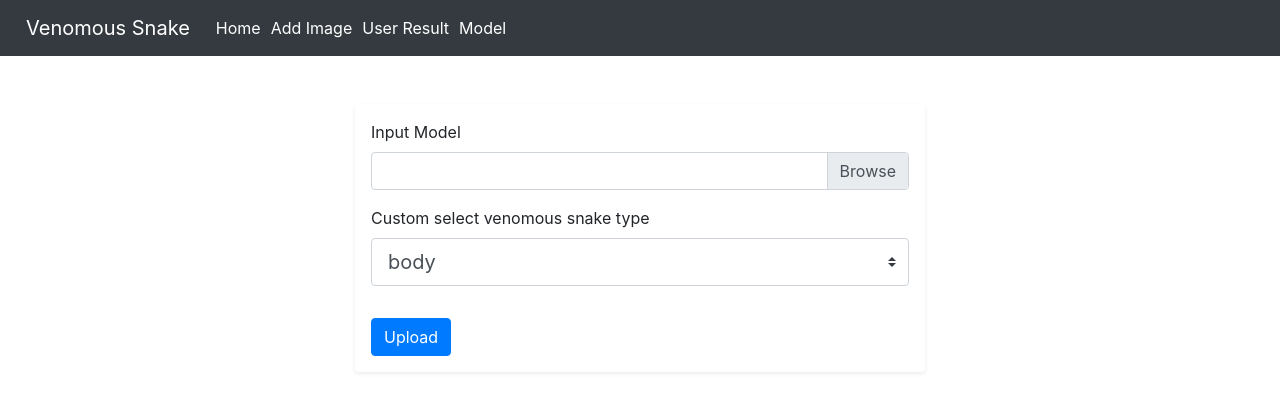
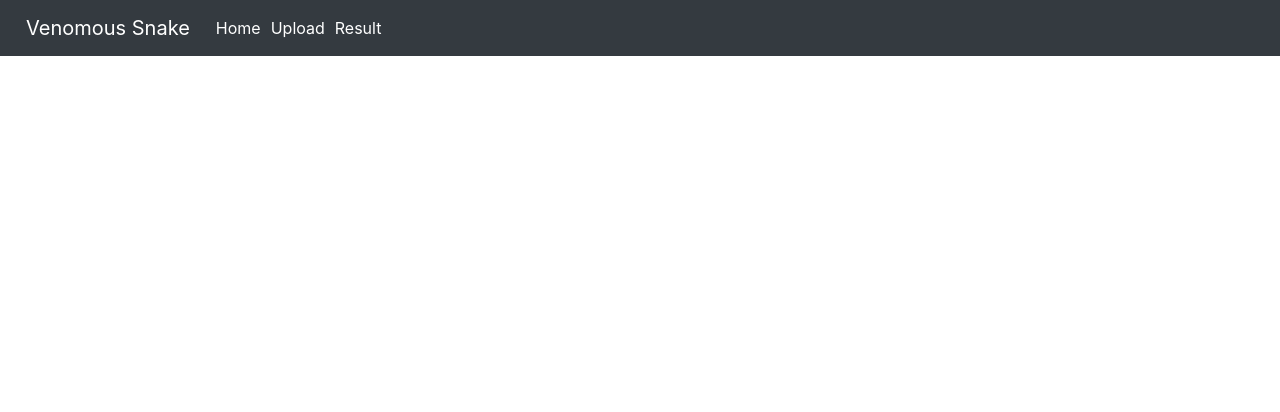
Before and after one commit to waleweewe12/senior-project-frontend, a React (Create React App) app: page /model in a window 1280 px wide. Shown: the top 412 px of the page. Built offline with nearby package versions, Linux system fonts and the light colour scheme.

Commit message:
combined upload image & model

```diff
--- a/src/App.js
+++ b/src/App.js
@@ -7,12 +7,10 @@ import {
 } from "react-router-dom";
 import 'bootstrap/dist/css/bootstrap.min.css';
 import SnakeReviews from './components/SnakeReviews';
-import AddImage from './components/AddImage';
 import SnakeCustom from './components/SnakeCustom';
 import Navbar from './components/Navbar';
-import SendImage from './components/SendImage';
 import UserResult from './components/UserResult';
-import Model from './components/Model';
+import Upload from './components/Upload';
 
 function App() {
 
@@ -27,15 +25,12 @@ function App() {
           <Route exact path="/home">
             <Redirect to="/reviews" />
           </Route>
-          <Route path="/addimage" component={AddImage} />
+          <Route path="/upload" component={Upload} />
           <Route exact path="/reviews" component={SnakeReviews} />
           <Route exact path="/reviews/:snakename" component={SnakeCustom} />
           <Route path="/userresult" component={UserResult} />
-          <Route path="/model" component={Model} />
         </Switch>
       </Router>
-      {/* <UserResult /> */}
-      {/* <SendImage /> */}
     </div>
   );
 }
--- a/src/components/AddImage.js
+++ b/src/components/AddImage.js
@@ -48,6 +48,11 @@ function AddImage(){
     return(
         <div>
             <Container className="mt-5">
+                <Row className="justify-content-center">
+                    <Col md={6}>
+                        <h1>อัพโหลดรูปภาพ</h1>
+                    </Col>
+                </Row>
                 <Row className="justify-content-center">
                     <Col className="shadow-sm p-3 mb-5 bg-white rounded" md={6}>
                         <Form onSubmit={upload}>
--- a/src/components/Model.js
+++ b/src/components/Model.js
@@ -67,6 +67,11 @@ function Model(){
         <>
             <Container className="mt-5">
                 <Row className="justify-content-center">
+                    <Col md={6}>
+                        <h1>อัพโหลด Model</h1>
+                    </Col>
+                </Row>
+                <Row className="justify-content-center">
                     <Col className="shadow-sm p-3 mb-5 bg-white rounded" md={6}>
                         <Form onSubmit={upload}>
                             <Form.Group>
--- a/src/components/Navbar.js
+++ b/src/components/Navbar.js
@@ -17,9 +17,8 @@ function myNavbar(){
                 <Navbar.Collapse id="responsive-navbar-nav">
                     <Nav className="mr-auto">
                         <Link style={linkStyle} to="/">Home</Link>
-                        <Link style={linkStyle}  to="/addimage">Add Image</Link>
-                        <Link style={linkStyle}  to="/userresult">User Result</Link>
-                        <Link style={linkStyle}  to="/model">Model</Link>
+                        <Link style={linkStyle}  to="/upload">Upload</Link>
+                        <Link style={linkStyle}  to="/userresult">Result</Link>
                     </Nav>
                 </Navbar.Collapse>
             </Navbar>
```
